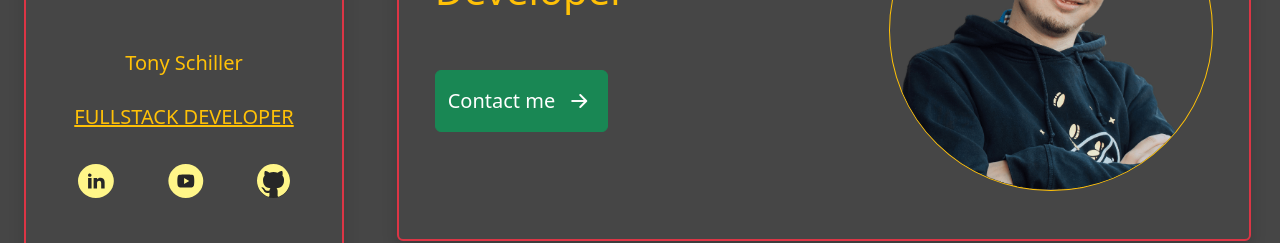
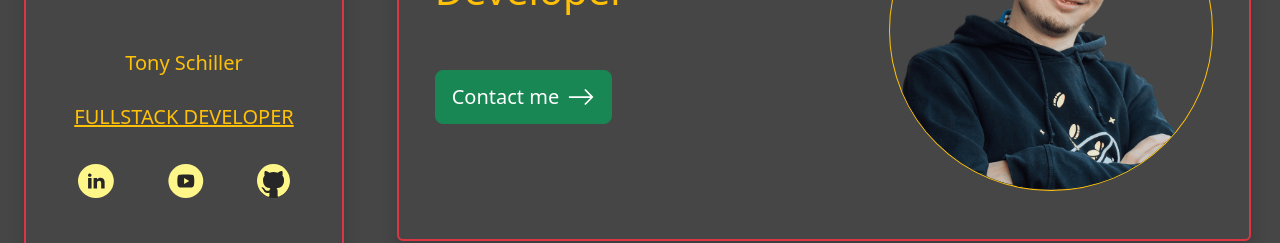
Before and after one commit to tonyS912/portfolio-vue, a Vue app: page / in a window 1280 px wide. Shown: the part 308-551 px from the top of the page. Built offline with nearby package versions, Linux system fonts and the light colour scheme.

Commit message:
vite update deployment updates

```diff
--- a/src/components/dataProfile.vue
+++ b/src/components/dataProfile.vue
@@ -11,8 +11,10 @@ import ProjectsOverview from "@/components/projectsOverview.vue";
         <div class="d-flex flex-column">
           <h1 class="d-flex flex-column text-start justify-content-center text-warning">I am Tony Schiller
             <span class="font-monospace text-success text-uppercase">Fullstack</span> Developer</h1>
-          <a class="btn btn-success d-flex align-self-start align-items-center mt-5 fs-5"
-             href="mailto:info@tony-schiller.com">Contact me <i class="bi bi-arrow-right-short ms-2 fs-2"></i></a>
+          <a class="btn btn-lg btn-success d-flex align-self-start align-items-center mt-5 fs-5"
+             href="mailto:info@tony-schiller.com">Contact me <svg xmlns="http://www.w3.org/2000/svg" width="36" height="36" fill="currentColor" class="bi bi-arrow-right ps-2" viewBox="0 0 16 16">
+  <path fill-rule="evenodd" d="M1 8a.5.5 0 0 1 .5-.5h11.793l-3.147-3.146a.5.5 0 0 1 .708-.708l4 4a.5.5 0 0 1 0 .708l-4 4a.5.5 0 0 1-.708-.708L13.293 8.5H1.5A.5.5 0 0 1 1 8z"/>
+</svg></a>
         </div>
         <img class="col-lg-5 border border-warning rounded-circle" src="../assets/img/tony-profile.png"
              alt="profile image">
--- a/src/components/projectsOverview.vue
+++ b/src/components/projectsOverview.vue
@@ -9,7 +9,7 @@
 
     <!-- ? Erstes Projekt -->
     <div class="d-flex justify-content-center flex-column border border-3 border-danger rounded-4 shadow-lg my-5">
-      <img class="col-12 col-md-8 d-flex mx-auto" src="src/assets/img/join.png" alt="Laptop with Join Screen">
+      <img class="col-12 col-md-8 d-flex mx-auto" src="../assets/img/join.png" alt="Laptop with Join Screen">
 
       <div class="justify-content-center d-flex">
         <span class="justify-content-center d-flex fs-1 text-decoration-underline fw-bold text-warning"
@@ -50,7 +50,7 @@
 
     <!-- ? Zweites Projekt-->
     <div class="d-flex justify-content-center flex-column border border-3 border-danger rounded-4 shadow-lg my-5">
-      <img class="col-12 col-md-8 d-flex mx-auto" src="src/assets/img/join.png" alt="Laptop with Join Screen">
+      <img class="col-12 col-md-8 d-flex mx-auto" src="../assets/img/join.png" alt="Laptop with Join Screen">
 
       <div class="justify-content-center d-flex">
         <span class="justify-content-center d-flex fs-1 text-decoration-underline fw-bold text-warning"
@@ -91,7 +91,7 @@
 
     <!-- ? Drittes Projekt -->
     <div class="d-flex justify-content-center flex-column border border-3 border-danger rounded-4 shadow-lg my-5">
-      <img class="col-12 col-md-8 d-flex mx-auto" src="src/assets/img/join.png" alt="Laptop with Join Screen">
+      <img class="col-12 col-md-8 d-flex mx-auto" src="../assets/img/join.png" alt="Laptop with Join Screen">
 
       <div class="justify-content-center d-flex">
         <span class="justify-content-center d-flex fs-1 text-decoration-underline fw-bold text-warning"
@@ -132,7 +132,7 @@
 
     <!-- ? Viertes Projekt-->
     <div class="d-flex justify-content-center flex-column border border-3 border-danger rounded-4 shadow-lg my-5">
-      <img class="col-12 col-md-8 d-flex mx-auto" src="src/assets/img/join.png" alt="Laptop with Join Screen">
+      <img class="col-12 col-md-8 d-flex mx-auto" src="../assets/img/join.png" alt="Laptop with Join Screen">
 
       <div class="justify-content-center d-flex">
         <span class="justify-content-center d-flex fs-1 text-decoration-underline fw-bold text-warning"
--- a/vite.config.js
+++ b/vite.config.js
@@ -5,6 +5,17 @@ import vue from '@vitejs/plugin-vue'
 
 // https://vitejs.dev/config/
 export default defineConfig({
+  build: {
+    rollupOptions: {
+      external: [
+        '/src/assets/img/join.png',
+        '/src/assets/img/github-btn.png',
+        '/src/assets/img/logo_tony.png',
+        '/src/assets/img/tony-profile.png',
+      ]
+    }
+  },
+  base: process.env.NODE_ENV === 'production' ? '/dist' : '/',
   plugins: [
     vue(),
   ],
@@ -12,14 +23,5 @@ export default defineConfig({
     alias: {
       '@': fileURLToPath(new URL('./src', import.meta.url))
     }
-  },
-  build: {
-    rollupOptions: {
-      external: [
-        'src/assets/img/join.png',
-        'src/assets/img/github-btn.png',
-        'src/assets/img/logo_tony.png',
-      ]
-    }
   }
 })
```
